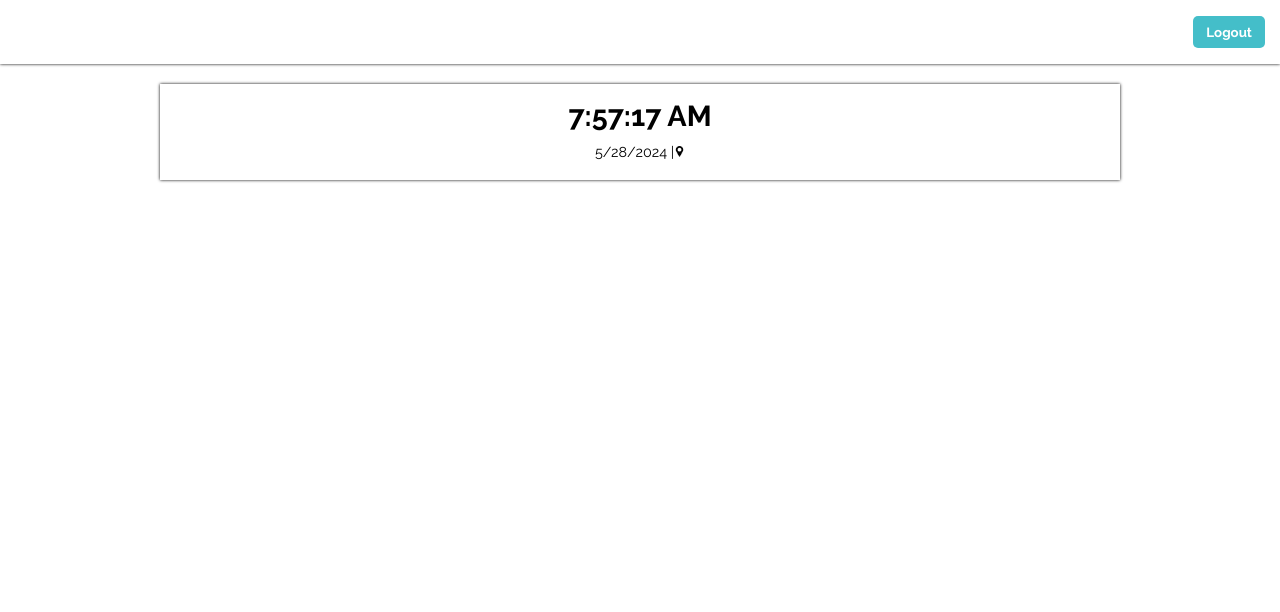
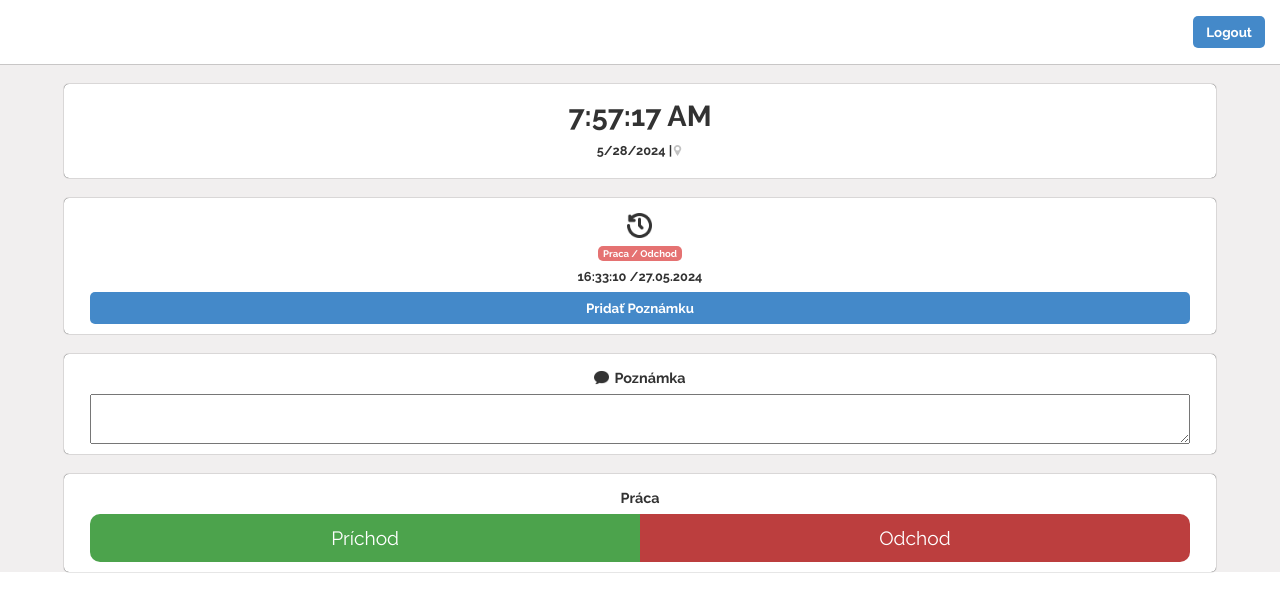
Before and after one commit to Plebmajster/Apis-react, a React (Create React App) app: page /dashboard in a window 1280 px wide. Shown: the top 612 px of the page. Built offline with nearby package versions, Linux system fonts and the light colour scheme; sample sign-in values are in the browser's storage.

Commit message:
vrch okrem malych tabs

```diff
--- a/src/components/Dashboard/dashboard.scss
+++ b/src/components/Dashboard/dashboard.scss
@@ -5,12 +5,14 @@
     margin: 0px;
     width: 100vw;
     height: auto;
+    background-color: rgb(241, 239, 239);
 }
 .dashboard_container{
     display: flex;
     height: 8vh;
     width: 100vw;
-    box-shadow: 0px 0px 3px 0px;
+    box-shadow: 0px 0px 1px 0px;
+    background-color: white;
     flex-direction: row;
     flex-wrap: wrap;
     align-content: center;
@@ -31,7 +33,16 @@
 .logout_button:hover{
     background-color: $transitionBlue-color;
 }
-.time_date{
+.section_vnutro{
+    display: flex;
+    flex-wrap: wrap;
+    flex-direction: column;
+    align-content: center;
+    justify-content: center;
+    align-items: center;
+    gap: 20px;
+}
+.time_date_section{
     display: flex;
     flex-direction: column;
     align-content: center;
@@ -40,33 +51,186 @@
     justify-content: center;
     margin-top: 20px;
     padding: 15px 15px 20px 15px;
-    width: 75vw;
-    max-width: 85vw;
-    box-shadow: 0px 0px 3px 0px;
-}
-.section_vnutro{
-    display: flex;
-    flex-wrap: wrap;
-    flex-direction: row;
-    align-content: center;
-    justify-content: center;
-    align-items: center;
+    width: 90vw;
+    max-width: 95vw;
+    box-shadow: 0px 0px 1px 0px;
+    background-color: white;
+    border-radius: 5px;
 }
 .time{
     font-size: 1.8em;
     font-weight: bold;
     margin-bottom: 10px;
+    opacity: 0.8;
 }
 .date{
     display: flex;
-    font-size: 0.9em;
+    font-size: 0.8em;
+    font-weight: bold;
     flex-direction: row;
     flex-wrap: wrap;
     align-content: center;
     justify-content: center;
     align-items: center;
+    opacity: 0.8;
 }
-.pin{
+.pin_img{
     height: 11px;
     width: auto;
+    opacity: 0.3;
 }
+.praca_odchod_section{
+    display: flex;
+    flex-direction: column;
+    align-content: center;
+    align-items: center;
+    flex-wrap: wrap;
+    justify-content: center;
+    padding: 15px 15px 10px 15px;
+    width: 90vw;
+    max-width: 95vw;
+    box-shadow: 0px 0px 1px 0px;
+    background-color: white;
+    gap: 8px;
+    border-radius: 5px;
+}
+.history_img{
+    height: 25px;
+    width: auto;
+    opacity: 0.8;
+}
+.praca_odchod_text{
+    font-size: 0.6em;
+    font-weight: bold;
+    color: white;
+    background-color: rgb(223, 79, 79);
+    border-radius: 5px;
+    padding: 2px 5px 2px 5px;
+    opacity: 0.8;
+}
+.cas_datum_prichodu{
+    display: flex;
+    flex-direction: row;
+    font-size: 0.8em;
+    font-weight: bold;
+    opacity: 0.8;
+}
+.button_poznamka{
+    width: 98%;
+    background-color: $main-color;
+    border: 0px;
+    padding: 8px;
+    border-radius: 5px;
+    color: white;
+    font-weight: bold;
+    transition: 200ms;
+    cursor: pointer;
+}
+.button_poznamka:hover{
+    background-color: $transitionBlue-color;
+}
+.poznamka_section{
+    display: flex;
+    flex-direction: column;
+    align-content: center;
+    align-items: center;
+    flex-wrap: wrap;
+    justify-content: center;
+    padding: 15px 15px 10px 15px;
+    width: 90vw;
+    max-width: 95vw;
+    box-shadow: 0px 0px 1px 0px;
+    background-color: white;
+    gap: 8px;
+    border-radius: 5px;
+}
+.poznamka_dokopy{
+    display: flex;
+    flex-direction: row;
+    align-content: center;
+    justify-content: center;
+    align-items: center;
+    flex-wrap: wrap;
+    gap: 5px;
+}
+.poznamka_text{
+    margin: 0px;
+    font-size: 0.9em;
+    font-weight: bold;
+    opacity: 0.8;
+}
+.poznamka_img{
+    height: 15px;
+    width: auto;
+    opacity: 0.8;
+}
+.input_poznamka{
+    width: 98%;
+    min-height: 50px;
+    max-height: 50vh;
+}
+.praca_section{
+    display: flex;
+    flex-direction: column;
+    align-content: center;
+    align-items: center;
+    flex-wrap: wrap;
+    justify-content: center;
+    padding: 15px 15px 10px 15px;
+    width: 90vw;
+    max-width: 95vw;
+    border-radius: 5px;
+    box-shadow: 0px 0px 1px 0px;
+    background-color: white;
+    gap: 8px;
+}
+.praca_text{
+    margin: 0px;
+    font-size: 0.9em;
+    font-weight: bold;
+    opacity: 0.8;
+}
+.praca_buttons{
+    display: flex;
+    flex-direction: row;
+    width: 98%;
+}
+.prichod_button{
+    color: white;
+    font-size: 1.2em;
+    width: 50%;
+    background-color: rgb(76, 163, 76);
+    padding: 13px;
+    border: 0px;
+    border-radius: 5px;
+    border-bottom-left-radius: 10px;
+    border-top-left-radius: 10px;
+    border-bottom-right-radius: 0px;
+    border-top-right-radius: 0px;
+    cursor: pointer;
+}
+.prichod_button:hover{
+    background-color: rgb(19, 163, 19);
+}
+.odchod_button{
+    color: white;
+    font-size: 1.2em;
+    width: 50%;
+    background-color: rgb(188, 62, 62);
+    border-bottom-left-radius: 0;
+    border-top-left-radius: 0;
+    border-bottom-right-radius: 10px;
+    border-top-right-radius: 10px;
+    padding: 13px;
+    border: 0px;
+    cursor: pointer;
+}
+.odchod_button:hover{
+    background-color: rgb(190, 27, 27);
+}
+.inside_button_text{
+    display: flex;
+    align-content: center;
+    justify-content: center;
+    align-items: center;
+}
--- a/src/components/Dashboard/dashboard.tsx
+++ b/src/components/Dashboard/dashboard.tsx
@@ -39,10 +39,41 @@ const Dashboard = () => {
         </button>
       </div>
       <div className='section_vnutro'>
-        <div className='time_date'>
+
+        <div className='time_date_section'>
           <p className='time'>{currentTime}</p>
-          <p className='date'>{currentDate} | <img className='pin' src='/obr/pin.png' alt='pin'></img></p>
+          <p className='date'>{currentDate} | <img className='pin_img' src='/obr/pin.png' alt='pin'></img></p>
         </div>
+
+        <div className='praca_odchod_section'>
+          <img className='history_img' src='/obr/history.png' alt='history'></img>
+          <p className='praca_odchod_text'>Praca / Odchod</p>
+            <div className='cas_datum_prichodu'>
+              <p className='cas_prichodu'>16:33:10 /</p>
+              <p className='datum_prichodu'>27.05.2024</p>
+            </div>
+            <button className='button_poznamka'>
+              Pridať Poznámku
+            </button>
+        </div>
+
+        <div className='poznamka_section'>
+          <div className='poznamka_dokopy'>
+          <img className='poznamka_img' src='/obr/message.png' alt='poznamka_img'></img>
+          <p className='poznamka_text'>Poznámka</p>
+          </div>
+          <textarea className='input_poznamka'></textarea>
+        </div>
+
+        <div className='praca_section'>
+          <p className='praca_text'>Práca</p>
+          <div className='praca_buttons'>
+            <button className='prichod_button'><p className='inside_button_text'>Príchod</p></button>
+            <button className='odchod_button'><p className='inside_button_text'>Odchod</p></button>
+          </div>
+
+        </div>
+
       </div>
     </div>
   );
--- a/src/constants/variables.scss
+++ b/src/constants/variables.scss
@@ -1,3 +1,3 @@
-$main-color: #44BEC9;
-$transitionBlue-color: #389da6;
+$main-color: #4489c9;
+$transitionBlue-color: #3972a7;
 $app-bg: #f9f9f9;
```
Also changed, not shown: public/obr/history.png (added), public/obr/message.png (added).
